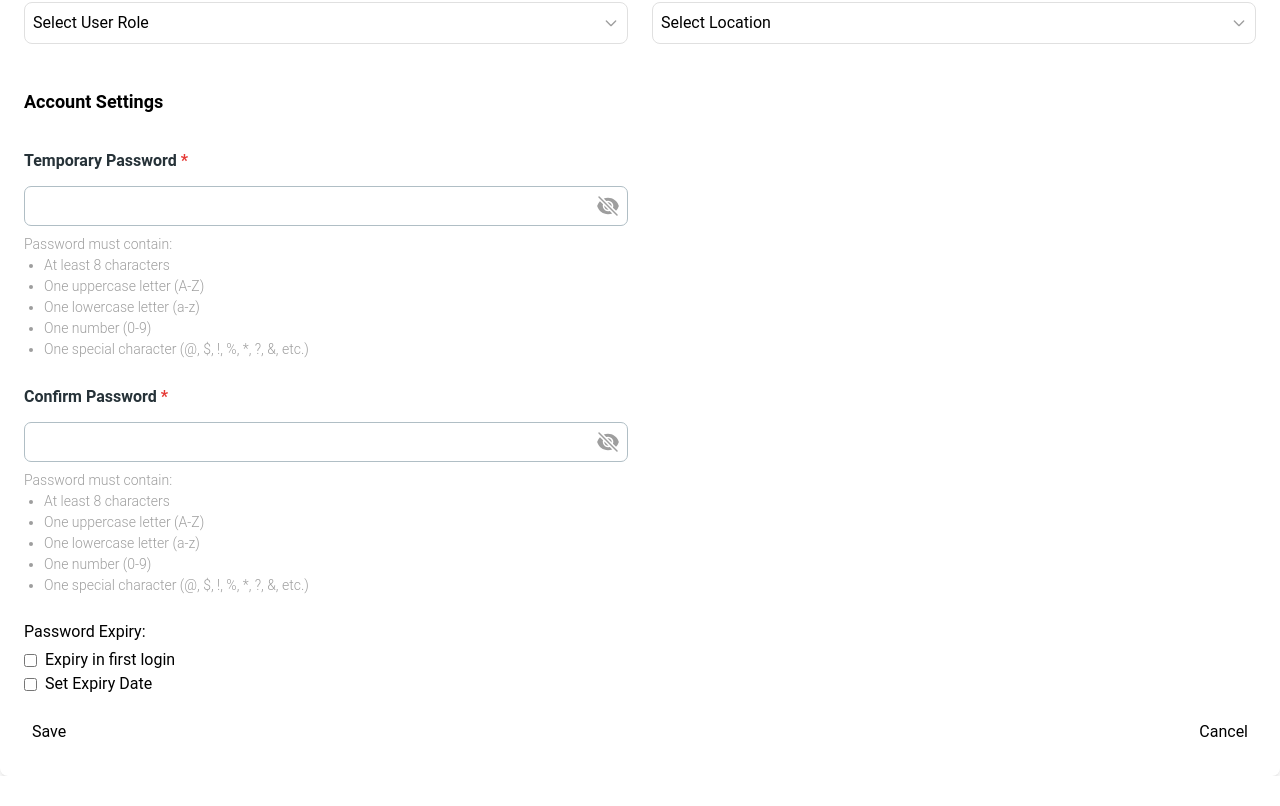
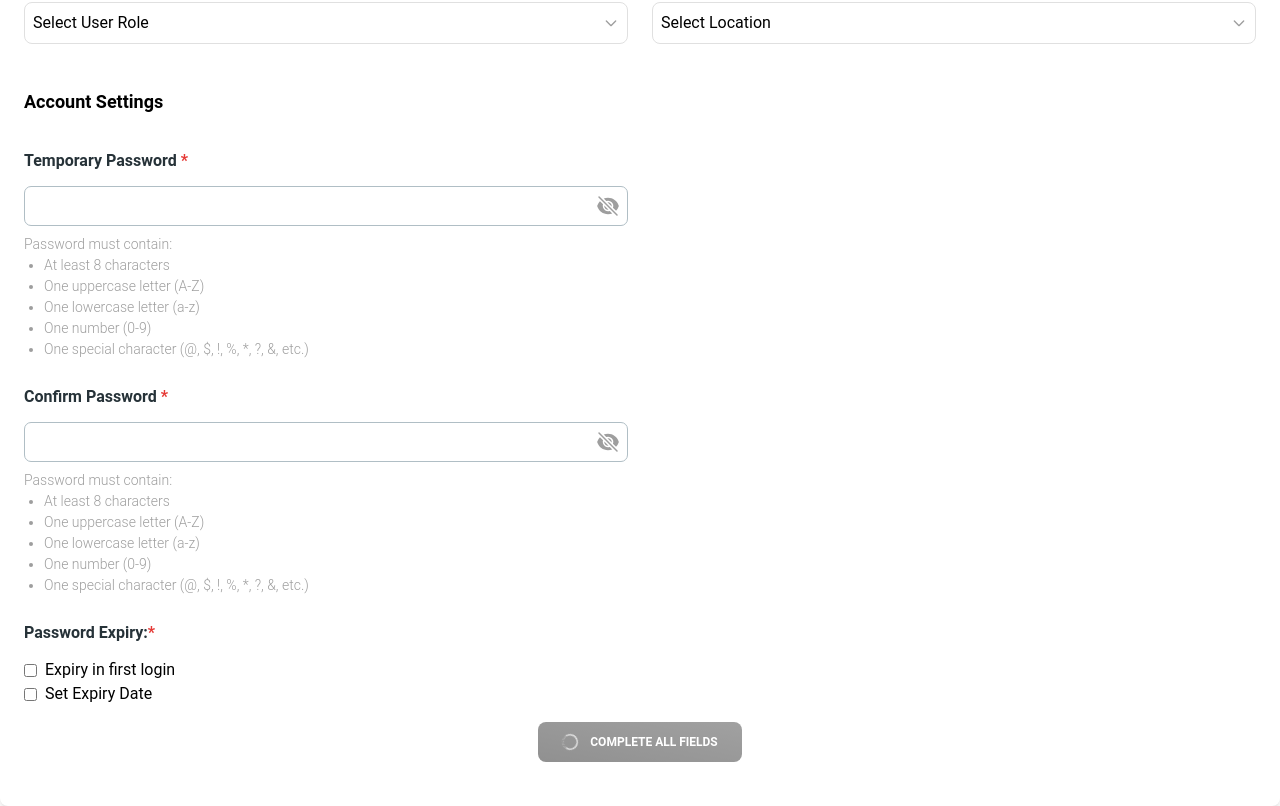
Before and after one commit to ThushaSutha/ITHelpDeskIRD, a React (Vite) app in the folder Frontend/: page /add in a window 1280 px wide. Shown: the part 590-1396 px from the top of the page. Before the commit the page ends 1366 px from the top, so only its background shows below. Built offline with nearby package versions, Linux system fonts and the light colour scheme.

Commit message:
Update AddUser.jsx

```diff
--- a/Frontend/src/components/admin/AddUser.jsx
+++ b/Frontend/src/components/admin/AddUser.jsx
@@ -76,6 +76,17 @@ const AddUser = () => {
         [name]: checked,
       },
     }));
+  };
+
+  // To check if the form is valid (all required fields are filled)
+  const isFormValid = () => {
+    return (
+      formData.fullName &&
+      formData.email &&
+      formData.phoneNumber &&
+      formData.branch &&
+      formData.department
+    );
   };
 
   const handleSubmit = (e) => {
@@ -232,7 +243,9 @@ const AddUser = () => {
 
 
           <div className="mb-4">
-        <span className="block mb-1">Password Expiry:</span>
+          <Typography variant="h6" color="blue-gray" className="mb-3">
+          Password Expiry:<span className="text-red-600">*</span>
+      </Typography>
         <label className="flex items-center">
           <input
             type="checkbox"
@@ -251,6 +264,8 @@ const AddUser = () => {
             onChange={handleCheckboxChange}
             className="mr-2"
           />
+
+
           Set Expiry Date
         </label>
       </div>
@@ -258,20 +273,41 @@ const AddUser = () => {
         </div>
       </div>
 
-      <div className="flex justify-between">
-        <button
-          type="submit"
-          className="bg-primary text-primary-foreground p-2 rounded"
-        >
-          Save
-        </button>
-        <button
-          type="button"
-          className="bg-secondary text-secondary-foreground p-2 rounded"
-        >
-          Cancel
-        </button>
-      </div>
+      <div className="flex items-center justify-center gap-4 mb-5">
+              <Button
+                type="submit"
+                loading={!isFormValid()}
+                variant="gradient"
+                className="flex items-center gap-3"
+              >
+                {isFormValid() ? "Submit" : "Complete All Fields"}
+              </Button>
+              {isFormValid() ? (
+                <Button
+                  variant="outlined"
+                  className="flex items-center gap-3"
+                  onClick={() => window.location.reload()}
+                >
+                  Refresh
+                  <svg
+                    xmlns="http://www.w3.org/2000/svg"
+                    fill="none"
+                    viewBox="0 0 24 24"
+                    strokeWidth={2}
+                    stroke="currentColor"
+                    className="h-5 w-5"
+                  >
+                    <path
+                      strokeLinecap="round"
+                      strokeLinejoin="round"
+                      d="M16.023 9.348h4.992v-.001M2.985 19.644v-4.992m0 0h4.992m-4.993 0l3.181 3.183a8.25 8.25 0 0013.803-3.7M4.031 9.865a8.25 8.25 0 0113.803-3.7l3.181 3.182m0-4.991v4.99"
+                    />
+                  </svg>
+                </Button>
+              ) : (
+                ""
+              )}
+            </div>
     </form>
   );
 };
```
